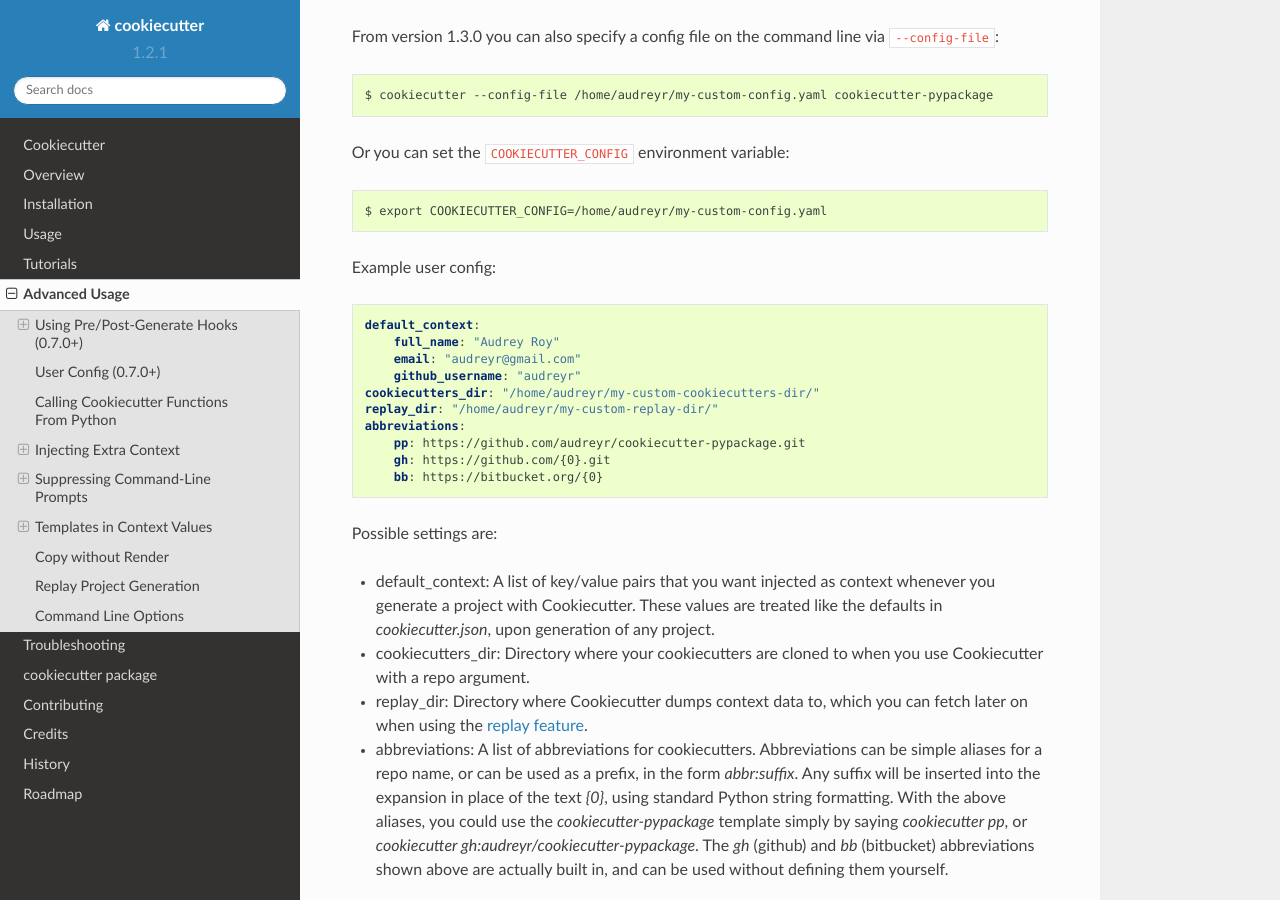
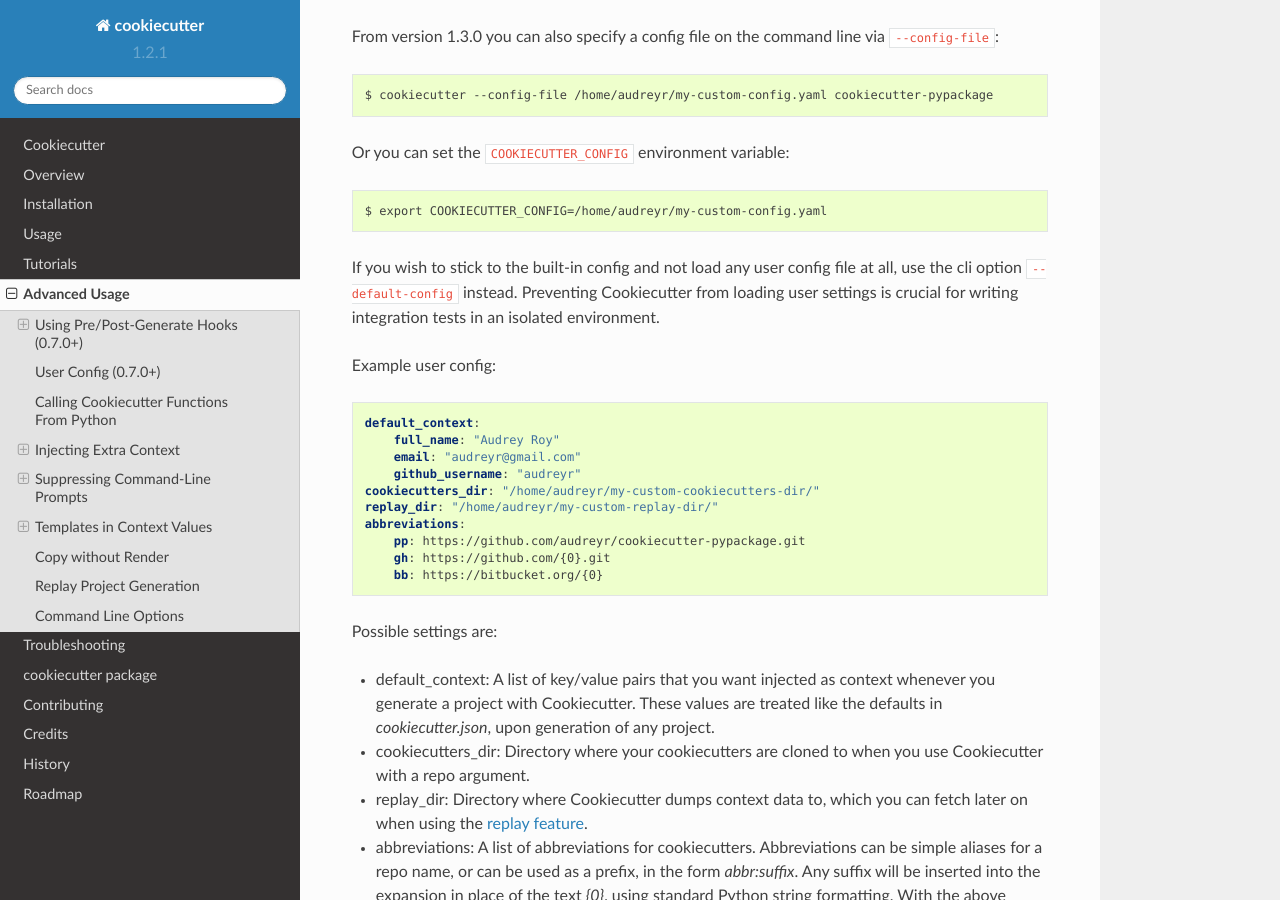
Before and after one commit to c-allen-tech/cookie, a Sphinx documentation site: the page built from docs/advanced_usage.rst, in a window 1280 px wide and 900 px high, scrolled down 1473 px. Built offline with Sphinx 7.4.7 and the Read the Docs theme 2.0.0, drawn with Linux system fonts in a browser that asks for light colours; formulas are drawn with MathJax 3.

Commit message:
Write docs on --default-config in advanced_usage.rst

```diff
--- a/docs/advanced_usage.rst
+++ b/docs/advanced_usage.rst
@@ -77,6 +77,10 @@ From version 1.3.0 you can also specify a config file on the command line via ``
 Or you can set the ``COOKIECUTTER_CONFIG`` environment variable::
 
     $ export COOKIECUTTER_CONFIG=/home/audreyr/my-custom-config.yaml
+
+If you wish to stick to the built-in config and not load any user config file at all,
+use the cli option ``--default-config`` instead. Preventing Cookiecutter from loading
+user settings is crucial for writing integration tests in an isolated environment.
 
 Example user config:
 
```
